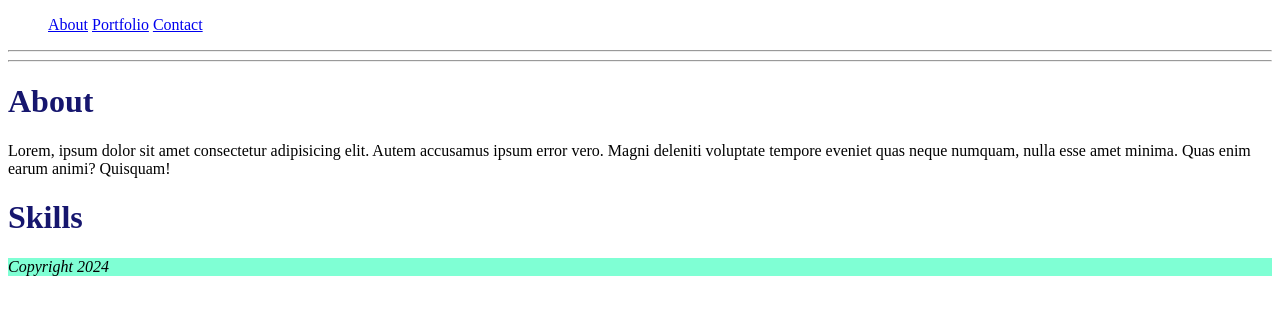
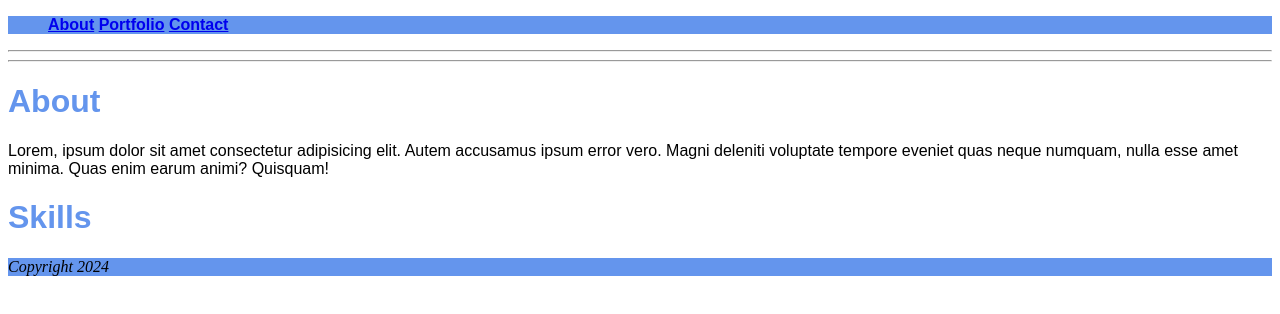
Before and after one commit to HanselTita/html-portfolio, a plain HTML site: page About.html in a window 1280 px wide. Drawn offline with Linux system fonts and the light colour scheme.

Commit message:
modified:   index.html 	modified:   style.css

```diff
--- a/style.css
+++ b/style.css
@@ -2,12 +2,27 @@ h1,
 h2,
 h3,
 h4 {
-  color: rgb(22, 22, 110);
-  font-weight: bold;
+  color: cornflowerblue;
+  font-family: "Poppins", sans-serif;
+  font-weight: 700;
+  font-style: normal;
 }
 
 footer {
   font-style: italic;
   align-content: center;
-  background-color: aquamarine;
+  background-color: cornflowerblue;
 }
+
+menu {
+  background-color: cornflowerblue;
+  font-family: "Poppins", sans-serif;
+  font-weight: 600;
+  font-style: normal;
+}
+
+p {
+  font-family: "Poppins", sans-serif;
+  font-weight: 400;
+  font-style: normal;
+}
```
Also changed, not shown: index.html (+2 -0 lines).
